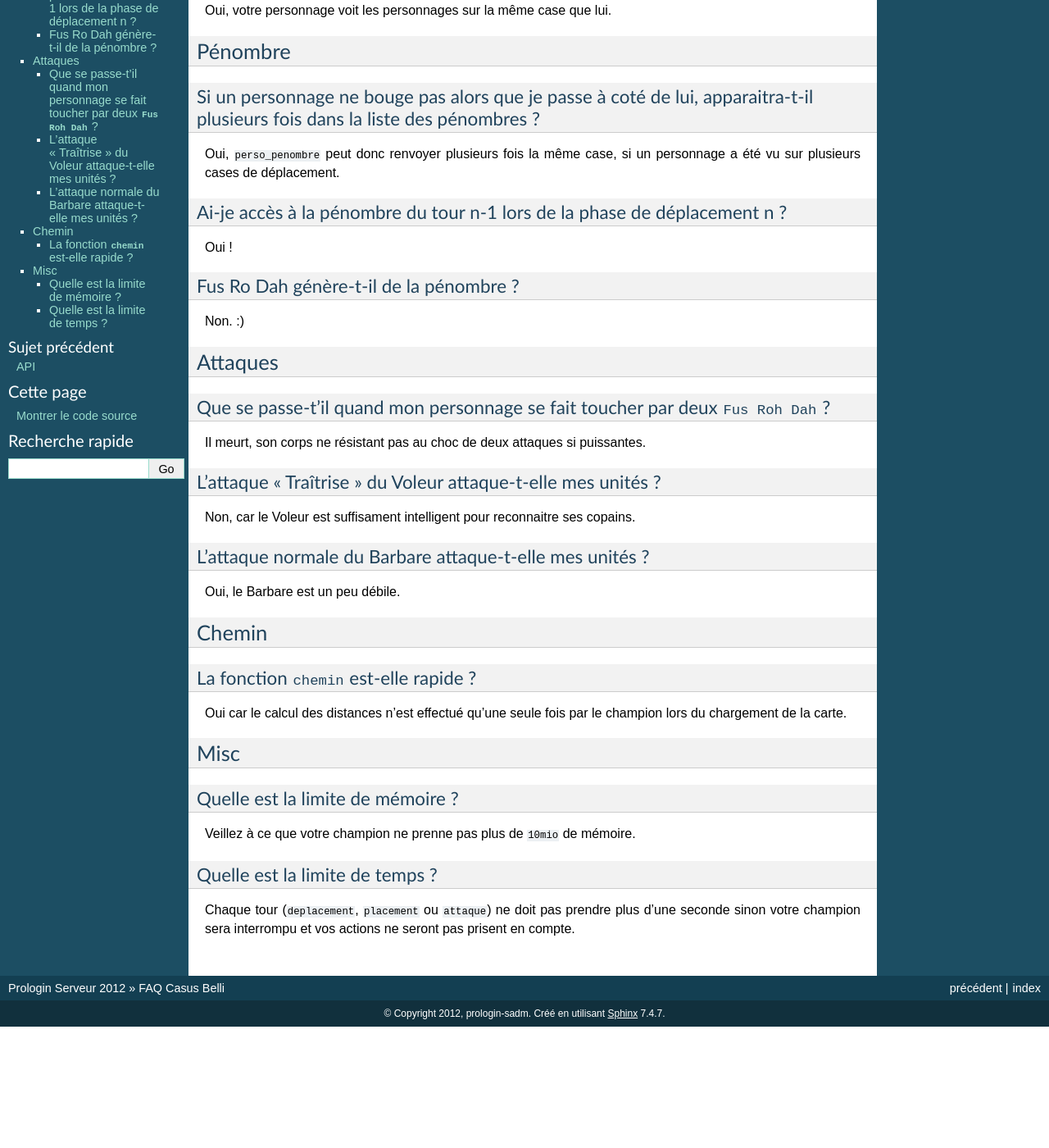
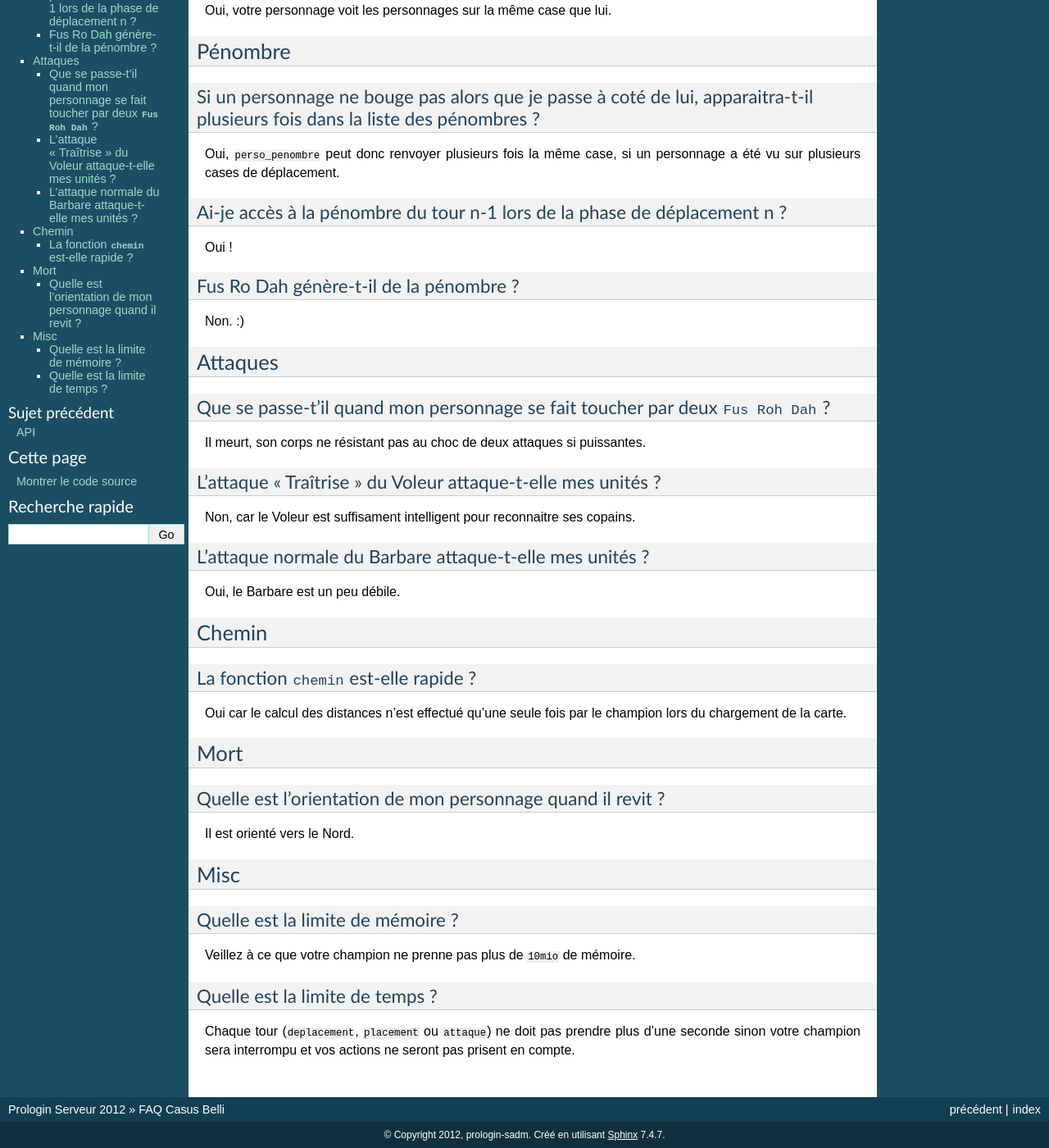
Before and after one commit to prologin/prologin2012, a Sphinx documentation site: the page built from doc/faq-candidat.rst, in a window 1280 px wide and 1400 px high, scrolled down 520 px. Shown: the whole window at 82% size. Built offline with Sphinx 7.4.7, drawn with Linux system fonts in a browser that asks for light colours; before the commit the page ends 1772 px from its top, so only the background shows below that.

Commit message:
doc/faq-candidat.rst: question orientation mort

```diff
--- a/doc/faq-candidat.rst
+++ b/doc/faq-candidat.rst
@@ -74,6 +74,14 @@ La fonction ``chemin`` est-elle rapide ?
 Oui car le calcul des distances n'est effectué qu'une seule fois par le
 champion lors du chargement de la carte.
 
+Mort
+====
+
+Quelle est l'orientation de mon personnage quand il revit ?
+-----------------------------------------------------------
+
+Il est orienté vers le Nord.
+
 Misc
 ====
 
```
